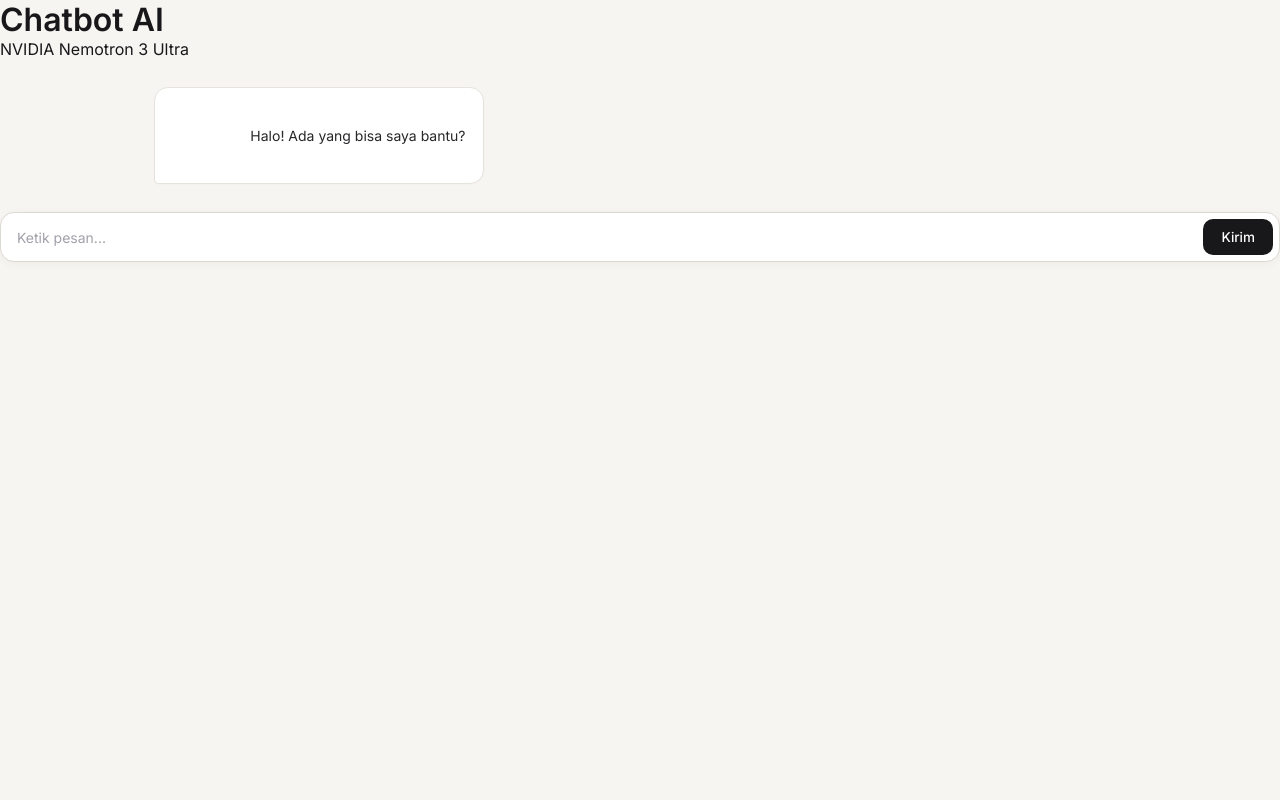
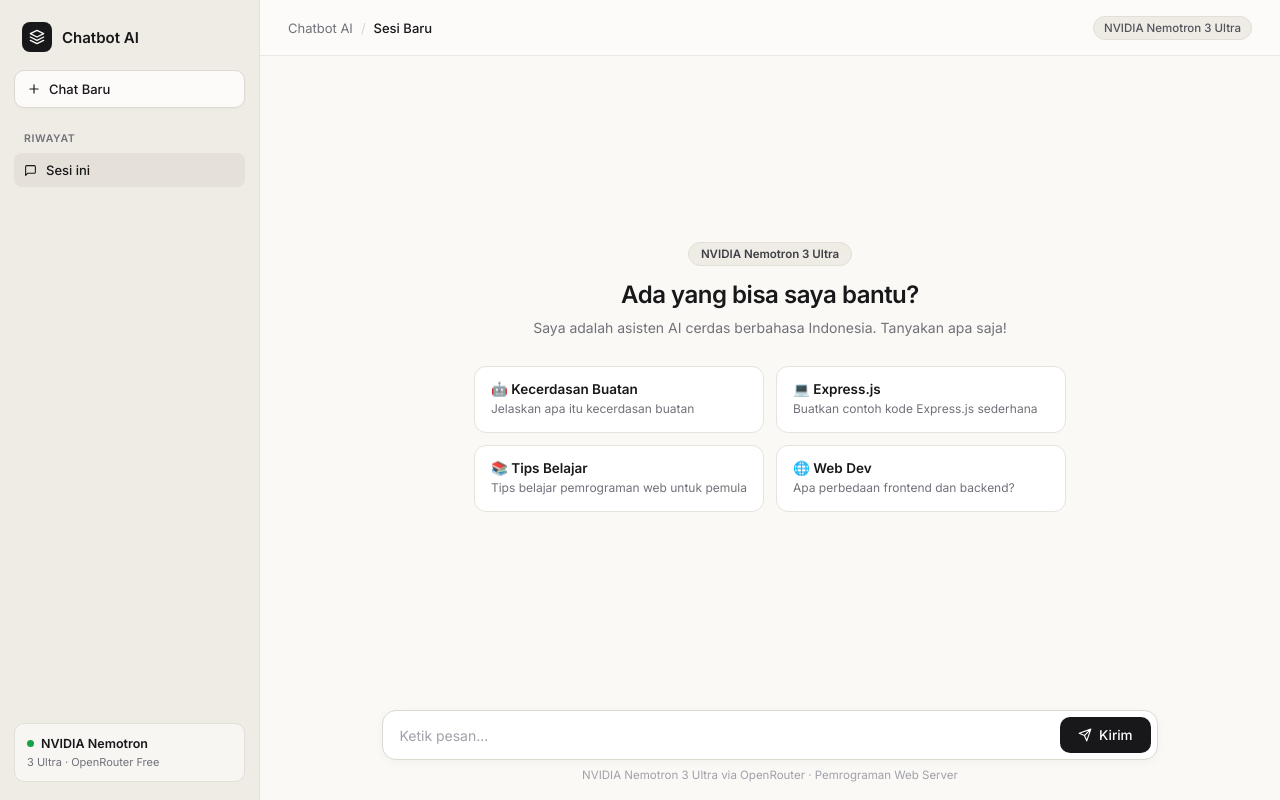
Before and after one commit to Andhikaryanstito/263_ChatBot, a website: page public/index.html in a window 1280 px wide. Drawn offline with Linux system fonts and the light colour scheme.

Commit message:
perbaikan: sinkronisasi HTML dengan layout CSS sidebar dan tambah fitur new chat serta quick prompt

```diff
--- a/public/index.html
+++ b/public/index.html
@@ -7,19 +7,89 @@
     <link rel="stylesheet" href="style.css">
 </head>
 <body>
-    <div class="chat-container">
-        <div class="chat-header">
-            <h1>Chatbot AI</h1>
-            <p>NVIDIA Nemotron 3 Ultra</p>
+<div class="app-layout">
+
+    <!-- Sidebar Kiri -->
+    <aside class="sidebar">
+        <div>
+            <div class="brand">
+                <div class="brand-icon">
+                    <svg width="16" height="16" fill="none" viewBox="0 0 24 24">
+                        <path d="M12 2L2 7l10 5 10-5-10-5zM2 17l10 5 10-5M2 12l10 5 10-5" stroke="currentColor" stroke-width="2" stroke-linecap="round" stroke-linejoin="round"/>
+                    </svg>
                 </div>
-        <div id="chat-box" class="chat-box">
-            <div class="message bot">
-                <div class="message-content">
-                    Halo! Ada yang bisa saya bantu?
+                Chatbot AI
+            </div>
+            <button class="new-chat-btn" onclick="newChat()">
+                <svg width="14" height="14" fill="none" viewBox="0 0 24 24">
+                    <path d="M12 5v14M5 12h14" stroke="currentColor" stroke-width="2" stroke-linecap="round"/>
+                </svg>
+                Chat Baru
+            </button>
+
+            <div class="sidebar-section">
+                <span class="section-label">RIWAYAT</span>
+                <div class="session-item active">
+                    <svg width="13" height="13" fill="none" viewBox="0 0 24 24">
+                        <path d="M21 15a2 2 0 01-2 2H7l-4 4V5a2 2 0 012-2h14a2 2 0 012 2z" stroke="currentColor" stroke-width="2" stroke-linecap="round" stroke-linejoin="round"/>
+                    </svg>
+                    Sesi ini
                 </div>
             </div>
         </div>
-        <form id="chat-form" class="chat-form">
+
+        <div class="model-card">
+            <div class="model-header">
+                <div class="status-dot"></div>
+                <span class="model-name">NVIDIA Nemotron</span>
+            </div>
+            <div class="model-sub">3 Ultra · OpenRouter Free</div>
+        </div>
+    </aside>
+
+    <!-- Area Utama -->
+    <main class="main-workspace">
+        <!-- Topbar -->
+        <div class="topbar">
+            <div class="topbar-left">
+                <span class="crumb">Chatbot AI</span>
+                <span class="sep">/</span>
+                <span class="crumb-active">Sesi Baru</span>
+            </div>
+            <span class="pill-badge">NVIDIA Nemotron 3 Ultra</span>
+        </div>
+
+        <!-- Chat Messages -->
+        <div id="chat-box" class="chat-box">
+            <!-- Welcome Hero (tampil saat belum ada pesan) -->
+            <div class="welcome-hero" id="welcome-hero">
+                <div class="hero-badge">NVIDIA Nemotron 3 Ultra</div>
+                <h2>Ada yang bisa saya bantu?</h2>
+                <p>Saya adalah asisten AI cerdas berbahasa Indonesia. Tanyakan apa saja!</p>
+                <div class="prompt-grid">
+                    <button class="prompt-card" onclick="quickPrompt('Jelaskan apa itu kecerdasan buatan')">
+                        <span class="card-title">🤖 Kecerdasan Buatan</span>
+                        <span class="card-desc">Jelaskan apa itu kecerdasan buatan</span>
+                    </button>
+                    <button class="prompt-card" onclick="quickPrompt('Buatkan contoh kode Express.js sederhana')">
+                        <span class="card-title">💻 Express.js</span>
+                        <span class="card-desc">Buatkan contoh kode Express.js sederhana</span>
+                    </button>
+                    <button class="prompt-card" onclick="quickPrompt('Tips belajar pemrograman web untuk pemula')">
+                        <span class="card-title">📚 Tips Belajar</span>
+                        <span class="card-desc">Tips belajar pemrograman web untuk pemula</span>
+                    </button>
+                    <button class="prompt-card" onclick="quickPrompt('Apa perbedaan frontend dan backend?')">
+                        <span class="card-title">🌐 Web Dev</span>
+                        <span class="card-desc">Apa perbedaan frontend dan backend?</span>
+                    </button>
+                </div>
+            </div>
+        </div>
+
+        <!-- Input Area -->
+        <div class="input-wrapper">
+            <form id="chat-form" class="chat-form" onsubmit="sendMessage(event)">
                 <input
                     type="text"
                     id="user-input"
@@ -27,10 +97,17 @@
                     autocomplete="off"
                     required
                 >
-            <button type="submit">
+                <button type="submit" id="send-btn">
+                    <svg width="14" height="14" fill="none" viewBox="0 0 24 24">
+                        <path d="M22 2L11 13M22 2l-7 20-4-9-9-4 20-7z" stroke="currentColor" stroke-width="2" stroke-linecap="round" stroke-linejoin="round"/>
+                    </svg>
                     Kirim
                 </button>
             </form>
+            <div class="footer-note">NVIDIA Nemotron 3 Ultra via OpenRouter · Pemrograman Web Server</div>
+        </div>
+    </main>
+
 </div>
 <script src="script.js"></script>
 </body>
--- a/public/script.js
+++ b/public/script.js
@@ -1,10 +1,10 @@
-const chatForm = document.getElementById("chat-form");
 const userInput = document.getElementById("user-input");
 const chatBox = document.getElementById("chat-box");
+const chatForm = document.getElementById("chat-form");
 
 const messages = [];
 
-// Fungsi untuk mengubah format Markdown (seperti **tebal**) menjadi HTML yang rapi
+// Fungsi untuk mengubah format Markdown menjadi HTML
 function formatMarkdown(text) {
     if (!text) return "";
     return text
@@ -18,223 +18,126 @@ function formatMarkdown(text) {
         .replace(/\n/g, '<br>');
 }
 
+function hideWelcome() {
+    const hero = document.getElementById("welcome-hero");
+    if (hero) hero.style.display = "none";
+}
+
 function addMessage(text, sender) {
+    hideWelcome();
 
     const message = document.createElement("div");
-
     message.classList.add("message", sender);
 
     const content = document.createElement("div");
-
     content.classList.add("message-content");
-
     content.innerHTML = formatMarkdown(text);
 
     message.appendChild(content);
-
     chatBox.appendChild(message);
-
     chatBox.scrollTop = chatBox.scrollHeight;
 
     return content;
 }
 
-
-chatForm.addEventListener("submit", async (event) => {
-
-    event.preventDefault();
+// Kirim pesan dari form
+async function sendMessage(event) {
+    if (event) event.preventDefault();
 
     const message = userInput.value.trim();
-
-    if (!message) {
-        return;
-    }
-
-
-    // =========================
-    // Tampilkan pesan user
-    // =========================
+    if (!message) return;
 
     addMessage(message, "user");
-
-
-    // Simpan pesan user
-    messages.push({
-        role: "user",
-        content: message
-    });
-
-
-    // Kosongkan input
+    messages.push({ role: "user", content: message });
     userInput.value = "";
 
-
-    // Disable input sementara
+    // Disable input
     userInput.disabled = true;
-
-    const button = chatForm.querySelector("button");
-
-    button.disabled = true;
-    button.textContent = "Menunggu...";
-
-
-    // =========================
-    // Buat bubble AI kosong
-    // =========================
+    const btn = document.getElementById("send-btn");
+    btn.disabled = true;
+    btn.innerHTML = `<svg width="14" height="14" viewBox="0 0 24 24" fill="none"><circle cx="12" cy="12" r="10" stroke="currentColor" stroke-width="2" stroke-dasharray="31.4" stroke-dashoffset="10" style="animation:spin 1s linear infinite"></circle></svg> Menunggu...`;
 
     const botContent = addMessage("", "bot");
-
     let botResponse = "";
 
-
     try {
-
         const response = await fetch("/api/chat", {
-
             method: "POST",
-
-            headers: {
-                "Content-Type": "application/json"
-            },
-
-            body: JSON.stringify({
-                messages: messages
-            })
-
+            headers: { "Content-Type": "application/json" },
+            body: JSON.stringify({ messages })
         });
 
-
         if (!response.ok) {
-
             const errorData = await response.json();
-
-            throw new Error(
-                errorData.error || "Terjadi kesalahan"
-            );
+            throw new Error(errorData.error || "Terjadi kesalahan");
         }
 
-
-        // =========================
-        // Baca streaming response
-        // =========================
-
         const reader = response.body.getReader();
-
         const decoder = new TextDecoder();
-
         let buffer = "";
 
+        while (true) {
+            const { done, value } = await reader.read();
+            if (done) break;
 
-        while (true) {
-
-            const { done, value } = await reader.read();
-
-
-            if (done) {
-                break;
-            }
-
-
-            // Decode data
-            buffer += decoder.decode(value, {
-                stream: true
-            });
-
-
-            // Pisahkan berdasarkan newline
+            buffer += decoder.decode(value, { stream: true });
             const lines = buffer.split("\n");
-
-
-            // Simpan bagian yang belum lengkap
             buffer = lines.pop();
 
+            for (const line of lines) {
+                const trimmedLine = line.trim();
+                if (!trimmedLine || !trimmedLine.startsWith("data:")) continue;
 
-            for (const line of lines) {
-
-                const trimmedLine = line.trim();
-
-
-                if (!trimmedLine) {
-                    continue;
-                }
-
-
-                if (!trimmedLine.startsWith("data:")) {
-                    continue;
-                }
-
-
-                const data = trimmedLine
-                    .slice(5)
-                    .trim();
-
-
-                if (data === "[DONE]") {
-                    continue;
-                }
-
+                const data = trimmedLine.slice(5).trim();
+                if (data === "[DONE]") continue;
 
                 try {
-
                     const token = JSON.parse(data);
-
-
-                    // Tambahkan token
                     botResponse += token;
-
-
-                    // Update tampilan dengan Markdown yang rapi (bold, italic, baris baru)
                     botContent.innerHTML = formatMarkdown(botResponse);
-
-
-                    // Auto scroll
-                    chatBox.scrollTop =
-                        chatBox.scrollHeight;
-
-
-                } catch (error) {
-
-                    console.error(
-                        "Gagal membaca token:",
-                        error
-                    );
-
+                    chatBox.scrollTop = chatBox.scrollHeight;
+                } catch (e) {
+                    console.error("Gagal membaca token:", e);
                 }
-
             }
-
         }
 
-
-        // =========================
-        // Simpan response AI
-        // =========================
-
-        messages.push({
-            role: "assistant",
-            content: botResponse
-        });
-
+        messages.push({ role: "assistant", content: botResponse });
 
     } catch (error) {
+        console.error(error);
+        botContent.innerHTML = `<em style="color:#ef4444">Maaf, terjadi kesalahan: ${error.message}</em>`;
+    } finally {
+        userInput.disabled = false;
+        btn.disabled = false;
+        btn.innerHTML = `<svg width="14" height="14" fill="none" viewBox="0 0 24 24"><path d="M22 2L11 13M22 2l-7 20-4-9-9-4 20-7z" stroke="currentColor" stroke-width="2" stroke-linecap="round" stroke-linejoin="round"/></svg> Kirim`;
+        userInput.focus();
+    }
+}
 
-        console.error(error);
+// Quick prompt dari welcome cards
+function quickPrompt(text) {
+    userInput.value = text;
+    sendMessage(null);
+}
 
-        botContent.textContent =
-            "Maaf, terjadi kesalahan: " +
-            error.message;
+// New chat - reset halaman
+function newChat() {
+    messages.length = 0;
 
-    } finally {
+    // Hapus semua pesan kecuali welcome hero
+    const allMessages = chatBox.querySelectorAll(".message");
+    allMessages.forEach(m => m.remove());
 
-        // Aktifkan kembali input
-        userInput.disabled = false;
+    // Tampilkan kembali welcome hero
+    const hero = document.getElementById("welcome-hero");
+    if (hero) hero.style.display = "";
 
-        button.disabled = false;
+    userInput.value = "";
+    userInput.focus();
+}
 
-        button.textContent = "Kirim";
-
-        userInput.focus();
-
-    }
-
-});
+// Style animasi spin untuk loading button
+const style = document.createElement("style");
+style.textContent = `@keyframes spin { to { transform: rotate(360deg); } }`;
+document.head.appendChild(style);
```
Lines whose indentation alone changed are shown as unchanged.
